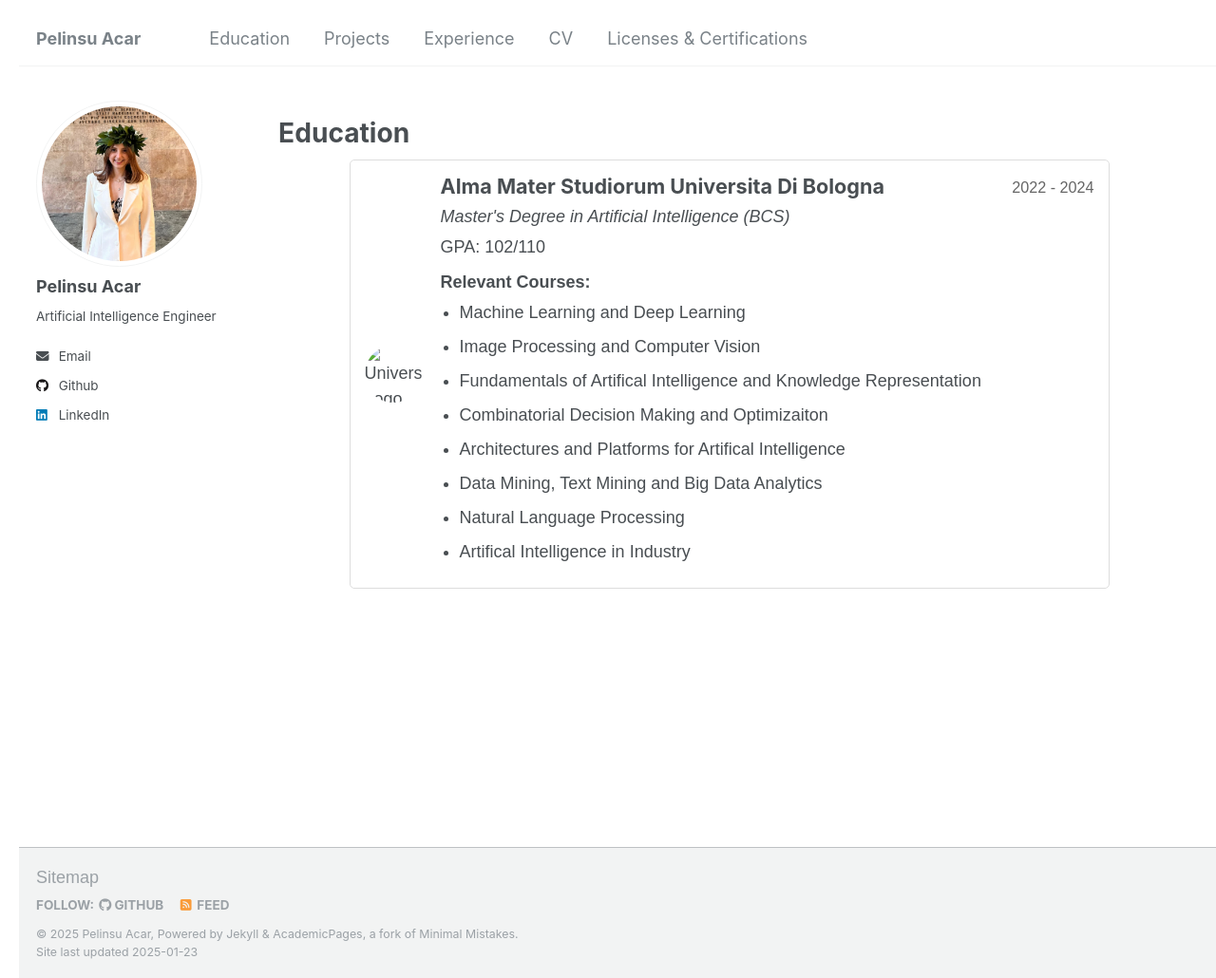
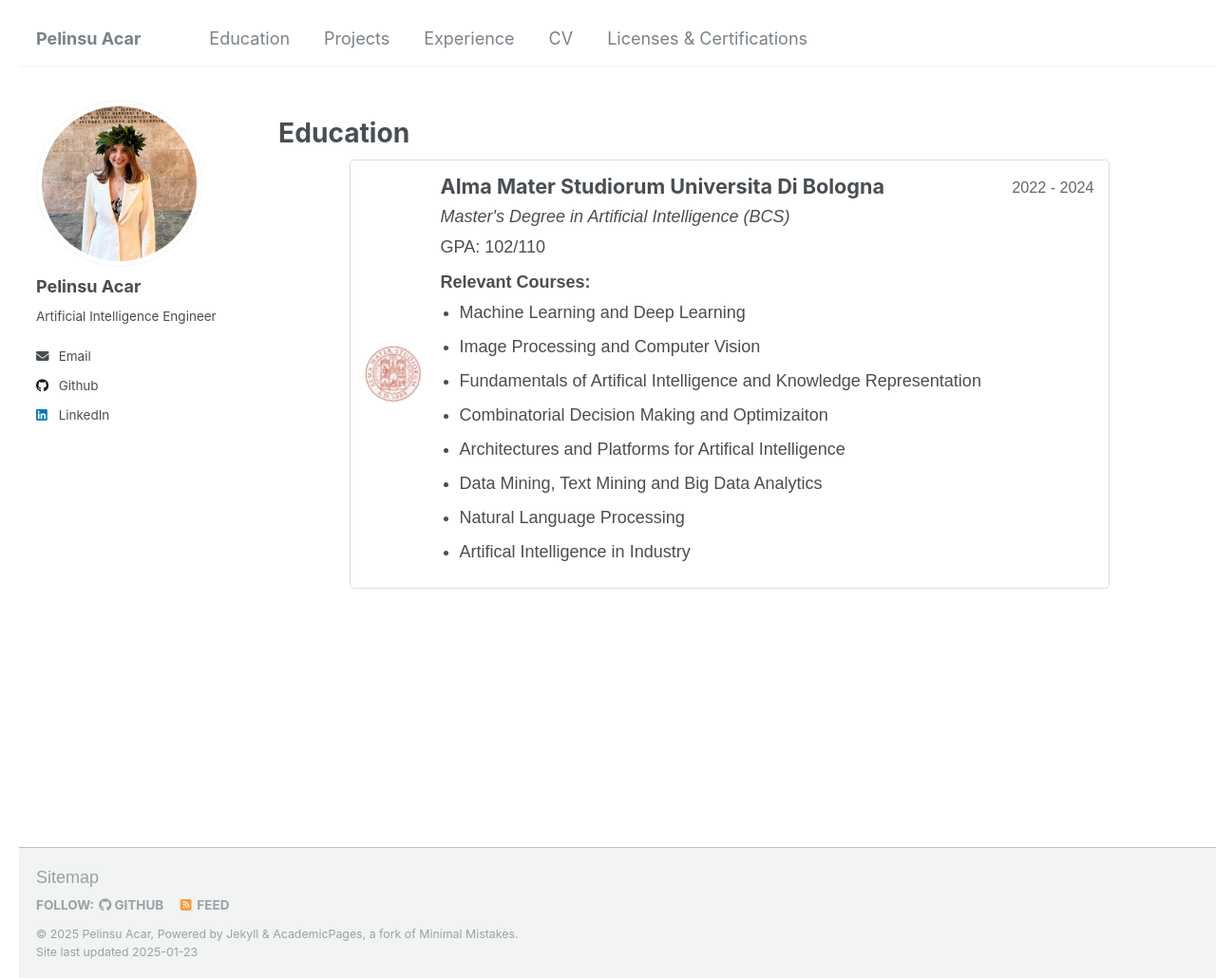
Before and after one commit to pelinsuacar/pelinsuacar.github.io, a Jekyll site: the page built from _pages/education.md, in a window 1280 px wide and 1030 px high. Shown: the whole window at 95% size. Built offline with Jekyll 4.4.1, drawn with Linux system fonts in a browser that asks for light colours.

Commit message:
Update education.md

```diff
--- a/_pages/education.md
+++ b/_pages/education.md
@@ -7,7 +7,7 @@ author_profile: true
 
 <div class="education-section">
         <div class="education-item">
-            <img src="unibo logo.png" alt="University Logo">
+            <img src="../images/unibo logo.png" alt="University Logo">
             <div class="education-details">
                 <div class="education-header">
                     <h3>Alma Mater Studiorum Universita Di Bologna</h3>
```
